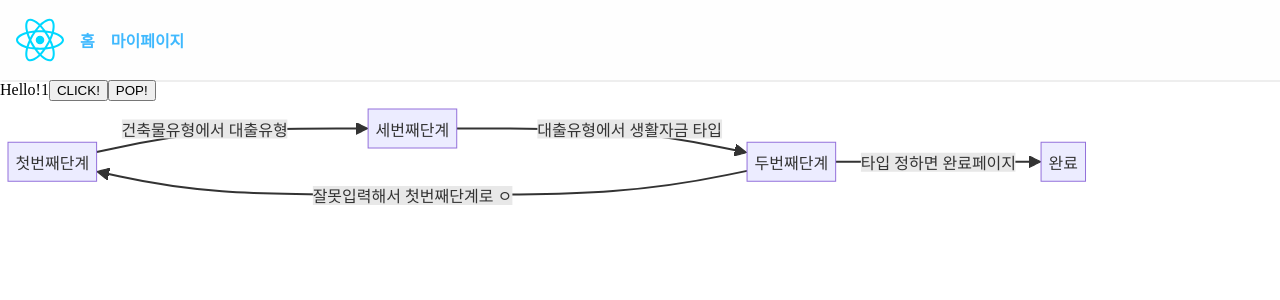
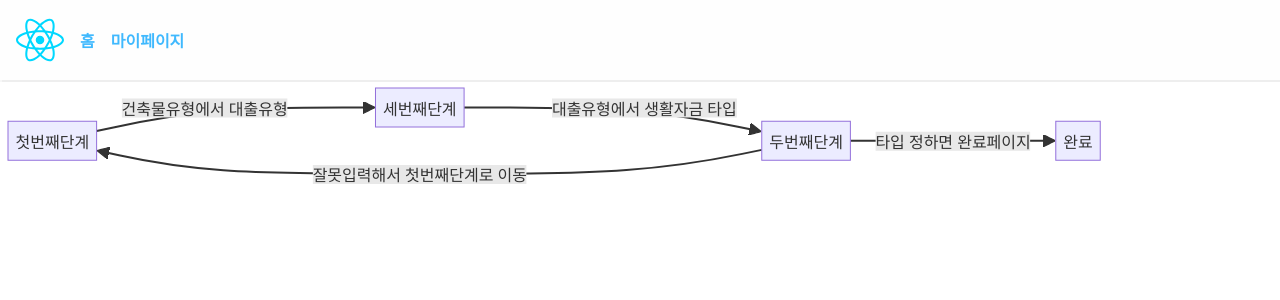
Before and after one commit to JengYoung/react-libs, a React (Vite) app: page /funnel in a window 1280 px wide. Shown: the top 300 px of the page. Built offline with nearby package versions, Linux system fonts and the light colour scheme.

Commit message:
:recycle: Refactor constants

```diff
--- a/src/pages/Funnel/index.tsx
+++ b/src/pages/Funnel/index.tsx
@@ -3,6 +3,12 @@ import mermaid from "mermaid";
 import { useFunnel } from '../../hooks/useFunnel/useFunnel'
 
 
+enum Names {
+  "첫번째단계"="첫번째단계",
+  "두번째단계"="두번째단계",
+  "세번째단계"="세번째단계",
+  "완료"="완료",
+}
 mermaid.initialize({
   startOnLoad: true
 });
@@ -24,27 +30,27 @@ export function FunnelPage() {
   return (
     <>
     <Funnel step={step}>
-      <Funnel.Step name="hello">
+      <Funnel.Step name={Names.첫번째단계}>
         Hello!1
-        <button type="button" onClick={() => go('hello3')}>CLICK!</button>
+        <button type="button" onClick={() => go(Names.세번째단계)}>CLICK!</button>
         <button type="button" onClick={() => pop()}>POP!</button>
       </Funnel.Step>
 
-      <Funnel.Step name="hello2">
+      <Funnel.Step name={Names.두번째단계}>
         Hello!!!2
-        <button type="button" onClick={() => go('hello')}>CLICK TO ENTRY!</button>
-        <button type="button" onClick={() => go('done')}>CLICK TO DONE!</button>
+        <button type="button" onClick={() => go(Names.첫번째단계)}>CLICK TO ENTRY!</button>
+        <button type="button" onClick={() => go(Names.완료)}>CLICK TO DONE!</button>
 
         <button type="button" onClick={() => pop()}>POP!</button>
       </Funnel.Step>
 
-      <Funnel.Step name="hello3">
+      <Funnel.Step name={Names.세번째단계}>
         Hello!!!3
-        <button type="button" onClick={() => go('hello2')}>CLICK!</button>
+        <button type="button" onClick={() => go(Names.두번째단계)}>CLICK!</button>
         <button type="button" onClick={() => pop()}>POP!</button>
       </Funnel.Step>
 
-      <Funnel.Step name="done">
+      <Funnel.Step name={Names.완료}>
         DONE!!!
 
         <button type="button" onClick={() => pop()}>POP!</button>
@@ -56,10 +62,10 @@ export function FunnelPage() {
 
     <Mermaid
       chart={`graph LR;
-        hello[첫번째단계]-- 건축물유형에서 대출유형 -->hello3[세번째단계];
-        hello2[두번째단계]-- 타입 정하면 완료페이지 -->done[완료];
-        hello3[세번째단계]-- 대출유형에서 생활자금 타입 -->hello2[두번째단계];
-        hello2[두번째단계]-- 잘못입력해서 첫번째단계로 ㅇ-->hello[첫번째단계];
+        ${Names.첫번째단계}[${Names.첫번째단계}]-- 건축물유형에서 대출유형 -->${Names.세번째단계}[${Names.세번째단계}];
+        ${Names.두번째단계}[${Names.두번째단계}]-- 타입 정하면 완료페이지 -->${Names.완료}[${Names.완료}];
+        ${Names.세번째단계}[${Names.세번째단계}]-- 대출유형에서 생활자금 타입 -->${Names.두번째단계}[${Names.두번째단계}];
+        ${Names.두번째단계}[${Names.두번째단계}]-- 잘못입력해서 ${Names.첫번째단계}로 이동 -->${Names.첫번째단계}[${Names.첫번째단계}];
       `}
     />
     </>
```
